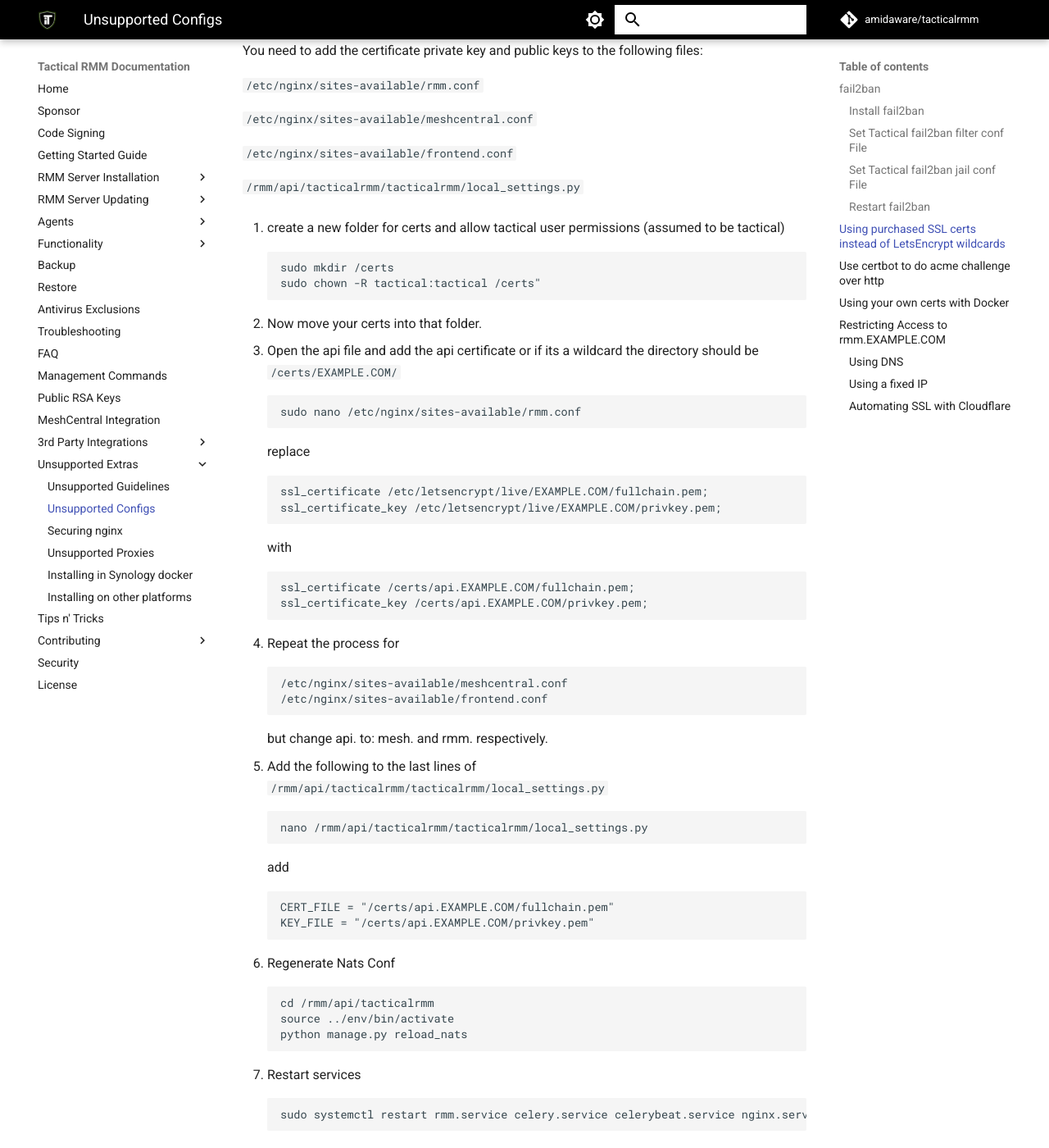
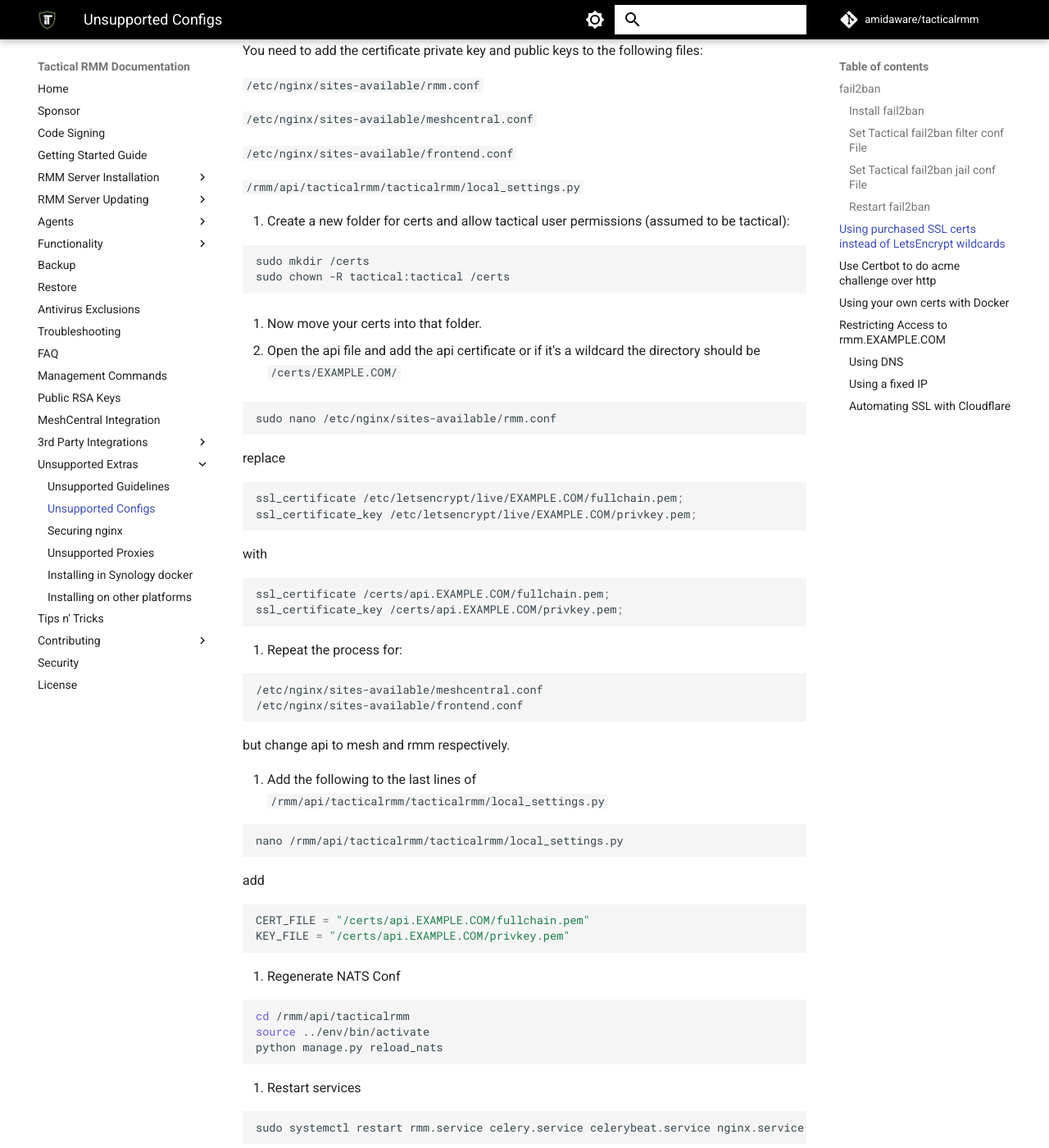
Before and after one commit to amidaware/trmm-docs, an MkDocs documentation site: the page built from docs/unsupported_scripts.md, in a window 1280 px wide and 1400 px high, scrolled down 1435 px. Shown: the whole window at 82% size. Built offline with MkDocs 1.6.1 and Material for MkDocs 9.7.7, drawn with Linux system fonts in a browser that asks for light colours; comment, search, counter and statistics services are not loaded; some of the changed text lies outside the part shown.

Commit message:
More minor fixes for consistency and readability

````diff
--- a/docs/unsupported_scripts.md
+++ b/docs/unsupported_scripts.md
@@ -42,7 +42,6 @@
 )"
 sudo echo "${tacticalfail2banjail}" > /etc/fail2ban/jail.d/tacticalrmm.local
 ```
-
 ### Restart fail2ban
 
 ```bash
@@ -65,55 +64,72 @@
 
 `/rmm/api/tacticalrmm/tacticalrmm/local_settings.py`
 
-1. create a new folder for certs and allow tactical user permissions (assumed to be tactical)
+1. Create a new folder for certs and allow tactical user permissions (assumed to be tactical):
 
-		sudo mkdir /certs
-		sudo chown -R tactical:tactical /certs"
+```bash
+sudo mkdir /certs
+sudo chown -R tactical:tactical /certs
+```
 
 2. Now move your certs into that folder.
 
-3. Open the api file and add the api certificate or if its a wildcard the directory should be `/certs/EXAMPLE.COM/`
+3. Open the api file and add the api certificate or if it's a wildcard the directory should be `/certs/EXAMPLE.COM/`
 
-		sudo nano /etc/nginx/sites-available/rmm.conf
+```bash
+sudo nano /etc/nginx/sites-available/rmm.conf
+```
 
-    replace
+replace
 
-        ssl_certificate /etc/letsencrypt/live/EXAMPLE.COM/fullchain.pem;
-        ssl_certificate_key /etc/letsencrypt/live/EXAMPLE.COM/privkey.pem;
+```bash
+ssl_certificate /etc/letsencrypt/live/EXAMPLE.COM/fullchain.pem;
+ssl_certificate_key /etc/letsencrypt/live/EXAMPLE.COM/privkey.pem;
+```
 
-    with
+with
 
-        ssl_certificate /certs/api.EXAMPLE.COM/fullchain.pem;
-        ssl_certificate_key /certs/api.EXAMPLE.COM/privkey.pem;
+```bash
+ssl_certificate /certs/api.EXAMPLE.COM/fullchain.pem;
+ssl_certificate_key /certs/api.EXAMPLE.COM/privkey.pem;
+```
 
-4. Repeat the process for
+4. Repeat the process for:
 
-        /etc/nginx/sites-available/meshcentral.conf
-        /etc/nginx/sites-available/frontend.conf
+```text
+/etc/nginx/sites-available/meshcentral.conf
+/etc/nginx/sites-available/frontend.conf
+```
 
-    but change api. to: mesh. and rmm. respectively.
+but change api to mesh and rmm respectively.
 
 5. Add the following to the last lines of `/rmm/api/tacticalrmm/tacticalrmm/local_settings.py`
 
-        nano /rmm/api/tacticalrmm/tacticalrmm/local_settings.py
+```bash
+nano /rmm/api/tacticalrmm/tacticalrmm/local_settings.py
+```
 
-    add
+add
 
-        CERT_FILE = "/certs/api.EXAMPLE.COM/fullchain.pem"
-        KEY_FILE = "/certs/api.EXAMPLE.COM/privkey.pem"
+```python
+CERT_FILE = "/certs/api.EXAMPLE.COM/fullchain.pem"
+KEY_FILE = "/certs/api.EXAMPLE.COM/privkey.pem"
+```
 
+6. Regenerate NATS Conf
 
-6. Regenerate Nats Conf
-
-        cd /rmm/api/tacticalrmm
-        source ../env/bin/activate
-        python manage.py reload_nats
+```bash
+cd /rmm/api/tacticalrmm
+source ../env/bin/activate
+python manage.py reload_nats
+```
 
 7. Restart services
 
-        sudo systemctl restart rmm.service celery.service celerybeat.service nginx.service nats.service nats-api.service
+```bash
+sudo systemctl restart rmm.service celery.service celerybeat.service nginx.service nats.service nats-api.service
+```
 
-## Use certbot to do acme challenge over http
+## Use Certbot to do acme challenge over http
 
 The standard SSL cert process in Tactical uses a [DNS challenge](https://letsencrypt.org/docs/challenge-types/#dns-01-challenge) that requires dns txt files to be updated in your public DNS with every cert renewal.
 
@@ -125,7 +141,7 @@
 ```bash
 #!/bin/bash
 
-###Set colours same as Tactical RMM install and Update
+###Set colors same as Tactical RMM install and Update
 YELLOW='\033[1;33m'
 GREEN='\033[0;32m'
 RED='\033[0;31m'
@@ -413,39 +429,43 @@
 
 ## Using your own certs with Docker
 
-Let's Encrypt is the only officially supported method of obtaining wildcard certificates. Publicly signed certificates should work but have not been fully tested.
+Let'sEncrypt is the only officially supported method of obtaining wildcard certificates. Publicly signed certificates should work but have not been fully tested.
 
 If you are providing your own publicly signed certificates, ensure you download the **full chain** (combined CA/Root + Intermediary) certificate in pem format. If certificates are not provided, a self-signed certificate will be generated and most agent functions won't work.
 
 ## Restricting Access to rmm.EXAMPLE.COM
 
-Limit access to Tactical RMM's administration panel in nginx to specific locations
+Limit access to Tactical RMM's administration panel in Nginx to specific locations:
 
 ### Using DNS
 
 1. Create a file allowed-domain.list which contains the DNS names you want to grant access to your rmm:
 
-    Edit `/etc/nginx/allowed-domain.list` and add
+    Edit `/etc/nginx/allowed-domain.list` and add:
 
-        nom1.dyndns.tv
-        nom2.dyndns.tv
+    ```text
+    nom1.dyndns.tv
+    nom2.dyndns.tv
+    ```
 
 2. Create a bash script domain-resolver.sh which do the DNS lookups for you:
 
     Edit `/etc/nginx/domain-resolver.sh`
 
-        #!/usr/bin/env bash
-        filename="$1"
-        while read -r line
-        do
-                ddns_record="$line"
-                if [[ !  -z  $ddns_record ]]; then
-                        resolved_ip=getent ahosts $line | awk '{ print $1 ; exit }'
-                        if [[ !  -z  $resolved_ip ]]; then
-                                echo "allow $resolved_ip;# from $ddns_record"
-                        fi
-                fi
-        done < "$filename"
+    ```bash
+    #!/usr/bin/env bash
+    filename="$1"
+    while read -r line
+    do
+        ddns_record="$line"
+        if [[ !  -z  $ddns_record ]]; then
+            resolved_ip=getent ahosts $line | awk '{ print $1 ; exit }'
+            if [[ !  -z  $resolved_ip ]]; then
+                echo "allow $resolved_ip;# from $ddns_record"
+            fi
+        fi
+    done < "$filename"
+    ```
 
 3. Give the right permission to this script `chmod +x /etc/nginx/domain-resolver.sh`
 
@@ -453,103 +473,112 @@
 
     `/etc/cron.hourly/domain-resolver`
 
-        #!/usr/bin/env bash
-        /etc/nginx/domain-resolver.sh /etc/nginx/allowed-domain.list > /etc/nginx//allowed-ips-from-domains.conf
-        service nginx reload > /dev/null 2>&1
+    ```bash
+    #!/usr/bin/env bash
+    /etc/nginx/domain-resolver.sh /etc/nginx/allowed-domain.list > /etc/nginx//allowed-ips-from-domains.conf
+    service nginx reload > /dev/null 2>&1
+    ```
 
     This can be a hourly, daily or monthly job or you can have it run at a specific time.
 
-5. Give the right permission to this script chmod +x /etc/cron.hourly/domain-resolver
+5. Give the right permission to this script `chmod +x /etc/cron.hourly/domain-resolver`
 
 6. When run it will give something like this
 
     Edit `/etc/nginx//allowed-ips-from-domains.conf`
 
-        allow xxx.xxx.xxx.xxx;# from maison.nom1.dyndns.tv
-        allow xxx.xxx.xxx.xxx;# from maison.nom2.dyndns.tv
+    ```conf
+    allow xxx.xxx.xxx.xxx;# from maison.nom1.dyndns.tv
+    allow xxx.xxx.xxx.xxx;# from maison.nom2.dyndns.tv
+    ```
 
-7. Update your nginx configuration to take this output into account:
+7. Update your Nginx configuration to take this output into account:
 
     Edit `/etc/nginx/sites-enabled/frontend.conf`
 
-        server {
-            server_name rmm.example.com;
-            charset utf-8;
-            location / {
-                root /var/www/rmm/dist;
-                try_files $uri $uri/ /index.html;
-                add_header Cache-Control "no-store, no-cache, must-revalidate";
-                add_header Pragma "no-cache";
-            }
-            error_log  /var/log/nginx/frontend-error.log;
-            access_log /var/log/nginx/frontend-access.log;
-            include /etc/nginx/allowed-ips-from-domains.conf;
-            deny all;
-            listen 443 ssl;
-            listen [::]:443 ssl;
-            ssl_certificate /etc/letsencrypt/live/example.com/fullchain.pem;
-            ssl_certificate_key /etc/letsencrypt/live/example.com/privkey.pem;
-            ssl_ciphers 'ECDHE-ECDSA-AES128-GCM-SHA256:ECDHE-RSA-AES128-GCM-SHA256:ECDHE-ECDSA-AES256-GCM-SHA384:ECDHE-RSA-AES256-GCM-SHA384:ECDHE-ECDSA-CHACHA20-POLY1305:ECDHE-RSA-CHACHA20-POLY1305:DHE-RSA-AES128-GCM-SHA256:DHE-RSA-AES256-GCM-SHA384';
+    ```conf
+    server {
+        server_name rmm.example.com;
+        charset utf-8;
+        location / {
+            root /var/www/rmm/dist;
+            try_files $uri $uri/ /index.html;
+            add_header Cache-Control "no-store, no-cache, must-revalidate";
+            add_header Pragma "no-cache";
+        }
+        error_log  /var/log/nginx/frontend-error.log;
+        access_log /var/log/nginx/frontend-access.log;
+        include /etc/nginx/allowed-ips-from-domains.conf;
+        deny all;
+        listen 443 ssl;
+        listen [::]:443 ssl;
+        ssl_certificate /etc/letsencrypt/live/example.com/fullchain.pem;
+        ssl_certificate_key /etc/letsencrypt/live/example.com/privkey.pem;
+        ssl_ciphers 'ECDHE-ECDSA-AES128-GCM-SHA256:ECDHE-RSA-AES128-GCM-SHA256:ECDHE-ECDSA-AES256-GCM-SHA384:ECDHE-RSA-AES256-GCM-SHA384:ECDHE-ECDSA-CHACHA20-POLY1305:ECDHE-RSA-CHACHA20-POLY1305:DHE-RSA-AES128-GCM-SHA256:DHE-RSA-AES256-GCM-SHA384';
+    }
+
+    server {
+        if ($host = rmm.example.com) {
+            return 301 https://$host$request_uri;
         }
 
-        server {
-            if ($host = rmm.example.com) {
-                return 301 https://$host$request_uri;
-            }
-
-            listen 80;
-            listen [::]:80;
-            server_name rmm.example.com;
-            return 404;
-        }
-
+        listen 80;
+        listen [::]:80;
+        server_name rmm.example.com;
+        return 404;
+    }
+    ```
 ### Using a fixed IP
 
-1. Create a file containg the fixed IP address (where xxx.xxx.xxx.xxx must be replaced by your real IP address)
+1. Create a file containg the fixed IP address (where xxx.xxx.xxx.xxx must be replaced by your real IP address):
 
-    Edit `/etc/nginx//allowed-ips.conf`
+    Edit `/etc/nginx/allowed-ips.conf`
 
-        # Private IP address
-        allow 192.168.0.0/16;
-        allow 172.16.0.0/12;
-        allow 10.0.0.0/8;
-        # Public fixed IP address
-        allow xxx.xxx.xxx.xxx
+    ```conf
+    # Private IP address
+    allow 192.168.0.0/16;
+    allow 172.16.0.0/12;
+    allow 10.0.0.0/8;
+    # Public fixed IP address
+    allow xxx.xxx.xxx.xxx
+    ```
 
 2. Update your nginx configuration to take this output into account:
 
     Edit `/etc/nginx/sites-enabled/frontend.conf`
 
-        server {
-            server_name rmm.example.com;
-            charset utf-8;
-            location / {
-                root /var/www/rmm/dist;
-                try_files $uri $uri/ /index.html;
-                add_header Cache-Control "no-store, no-cache, must-revalidate";
-                add_header Pragma "no-cache";
-            }
-            error_log  /var/log/nginx/frontend-error.log;
-            access_log /var/log/nginx/frontend-access.log;
+    ```conf
+    server {
+        server_name rmm.example.com;
+        charset utf-8;
+        location / {
+            root /var/www/rmm/dist;
+            try_files $uri $uri/ /index.html;
+            add_header Cache-Control "no-store, no-cache, must-revalidate";
+            add_header Pragma "no-cache";
+        }
+        error_log  /var/log/nginx/frontend-error.log;
+        access_log /var/log/nginx/frontend-access.log;
         include /etc/nginx/allowed-ips;
-            deny all;
-            listen 443 ssl;
-            listen [::]:443 ssl;
-            ssl_certificate /etc/letsencrypt/live/example.com/fullchain.pem;
-            ssl_certificate_key /etc/letsencrypt/live/example.com/privkey.pem;
-            ssl_ciphers 'ECDHE-ECDSA-AES128-GCM-SHA256:ECDHE-RSA-AES128-GCM-SHA256:ECDHE-ECDSA-AES256-GCM-SHA384:ECDHE-RSA-AES256-GCM-SHA384:ECDHE-ECDSA-CHACHA20-POLY1305:ECDHE-RSA-CHACHA20-POLY1305:DHE-RSA-AES128-GCM-SHA256:DHE-RSA-AES256-GCM-SHA384';
+        deny all;
+        listen 443 ssl;
+        listen [::]:443 ssl;
+        ssl_certificate /etc/letsencrypt/live/example.com/fullchain.pem;
+        ssl_certificate_key /etc/letsencrypt/live/example.com/privkey.pem;
+        ssl_ciphers 'ECDHE-ECDSA-AES128-GCM-SHA256:ECDHE-RSA-AES128-GCM-SHA256:ECDHE-ECDSA-AES256-GCM-SHA384:ECDHE-RSA-AES256-GCM-SHA384:ECDHE-ECDSA-CHACHA20-POLY1305:ECDHE-RSA-CHACHA20-POLY1305:DHE-RSA-AES128-GCM-SHA256:DHE-RSA-AES256-GCM-SHA384';
+    }
+
+    server {
+        if ($host = rmm.example.com) {
+            return 301 https://$host$request_uri;
         }
 
-        server {
-            if ($host = rmm.example.com) {
-                return 301 https://$host$request_uri;
-            }
-
-            listen 80;
-            listen [::]:80;
-            server_name rmm.example.com;
-            return 404;
-        }
+        listen 80;
+        listen [::]:80;
+        server_name rmm.example.com;
+        return 404;
+    }
+    ```
 
 ### Automating SSL with Cloudflare
 
````
Also changed, not shown: docs/unsupported_proxies.md (+41 -36 lines), docs/unsupported_synology_docker_install.md (+6 -6 lines), docs/update_agents.md (+1 -1 lines), docs/update_docker.md (+3 -3 lines).
